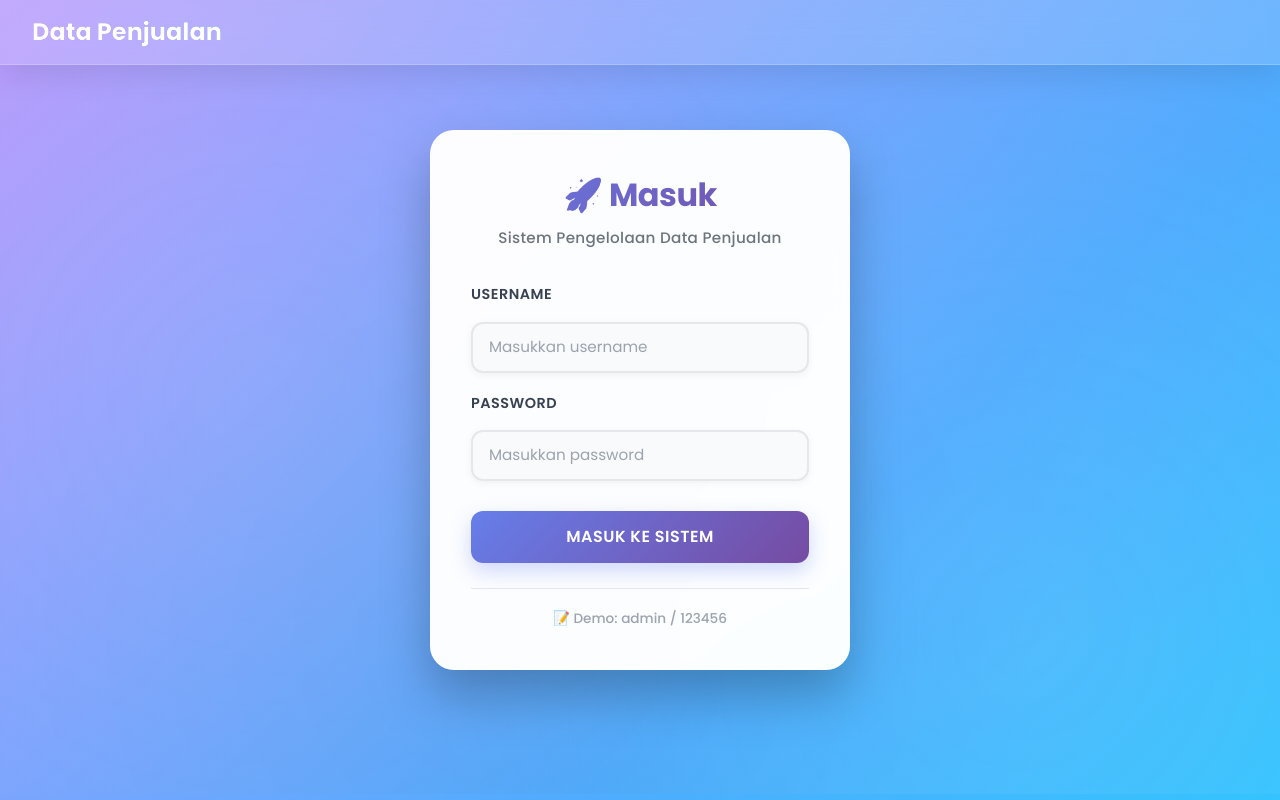
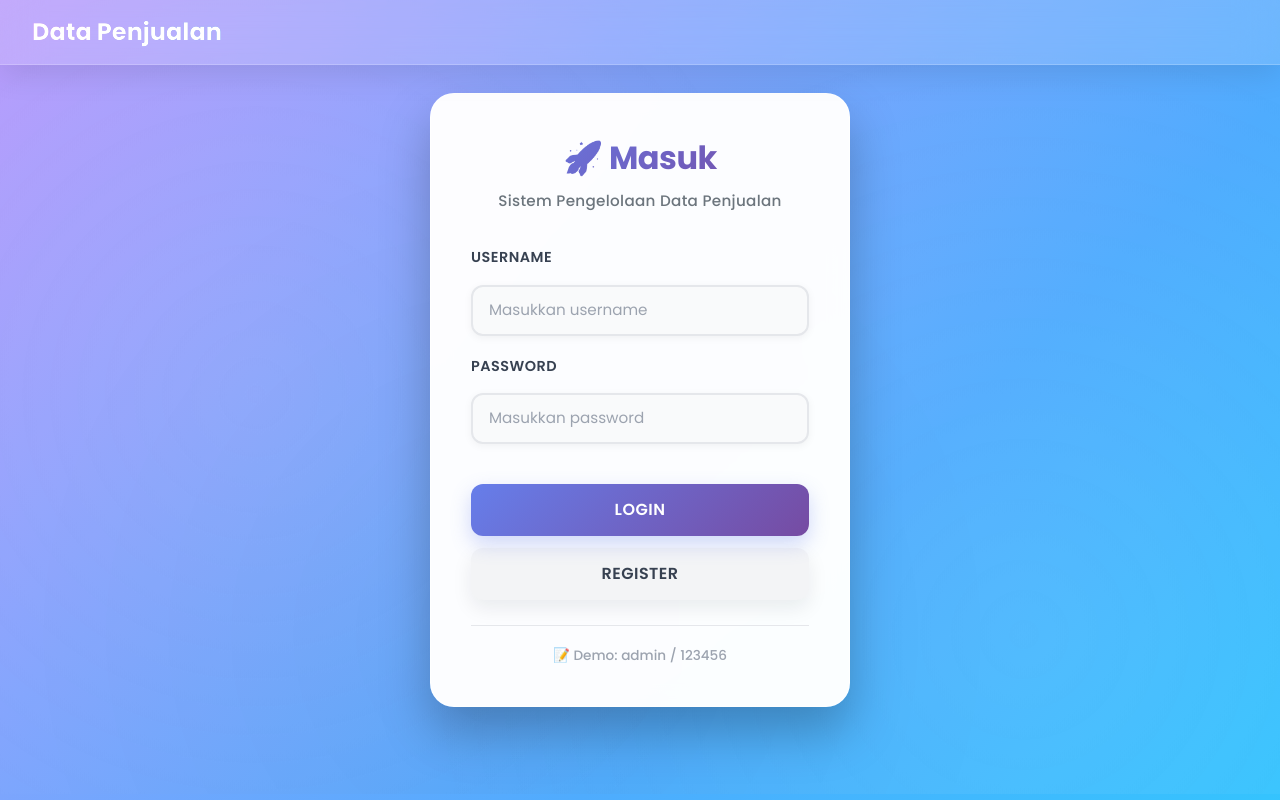
Before and after one commit to kurniananda772/web-aplikasi-pengelola-data, a React (Create React App) app: page / in a window 1280 px wide. Built offline with nearby package versions, Linux system fonts and the light colour scheme.

Commit message:
menambahkan tombol register

```diff
--- a/src/components/Login.jsx
+++ b/src/components/Login.jsx
@@ -65,9 +65,14 @@ const Login = ({ onLogin }) => {
             />
           </div>
 
-          <button type="submit" className="login-submit">
-            Masuk ke Sistem
-          </button>
+          <div className="login-actions">
+            <button type="submit" className="login-submit">
+              Login
+            </button>
+            <button type="button" className="login-register">
+              Register
+            </button>
+          </div>
         </form>
 
         <div className="login-footer">
--- a/src/index.css
+++ b/src/index.css
@@ -389,6 +389,33 @@ code {
   transform: translateY(-1px) scale(0.98);
 }
 
+.login-actions {
+  display: flex;
+  flex-direction: column;
+  gap: 12px;
+  margin-top: 10px;
+}
+
+.login-register {
+  padding: 14px 24px;
+  border: none;
+  border-radius: 12px;
+  font-size: 1rem;
+  font-weight: 600;
+  cursor: pointer;
+  transition: all 0.3s ease;
+  background: #f3f4f6;
+  color: #374151;
+  text-transform: uppercase;
+  letter-spacing: 0.5px;
+  box-shadow: 0 8px 20px rgba(15, 23, 42, 0.08);
+}
+
+.login-register:hover {
+  transform: translateY(-2px);
+  background: #e5e7eb;
+}
+
 .login-footer {
   text-align: center;
   margin-top: 25px;
```
